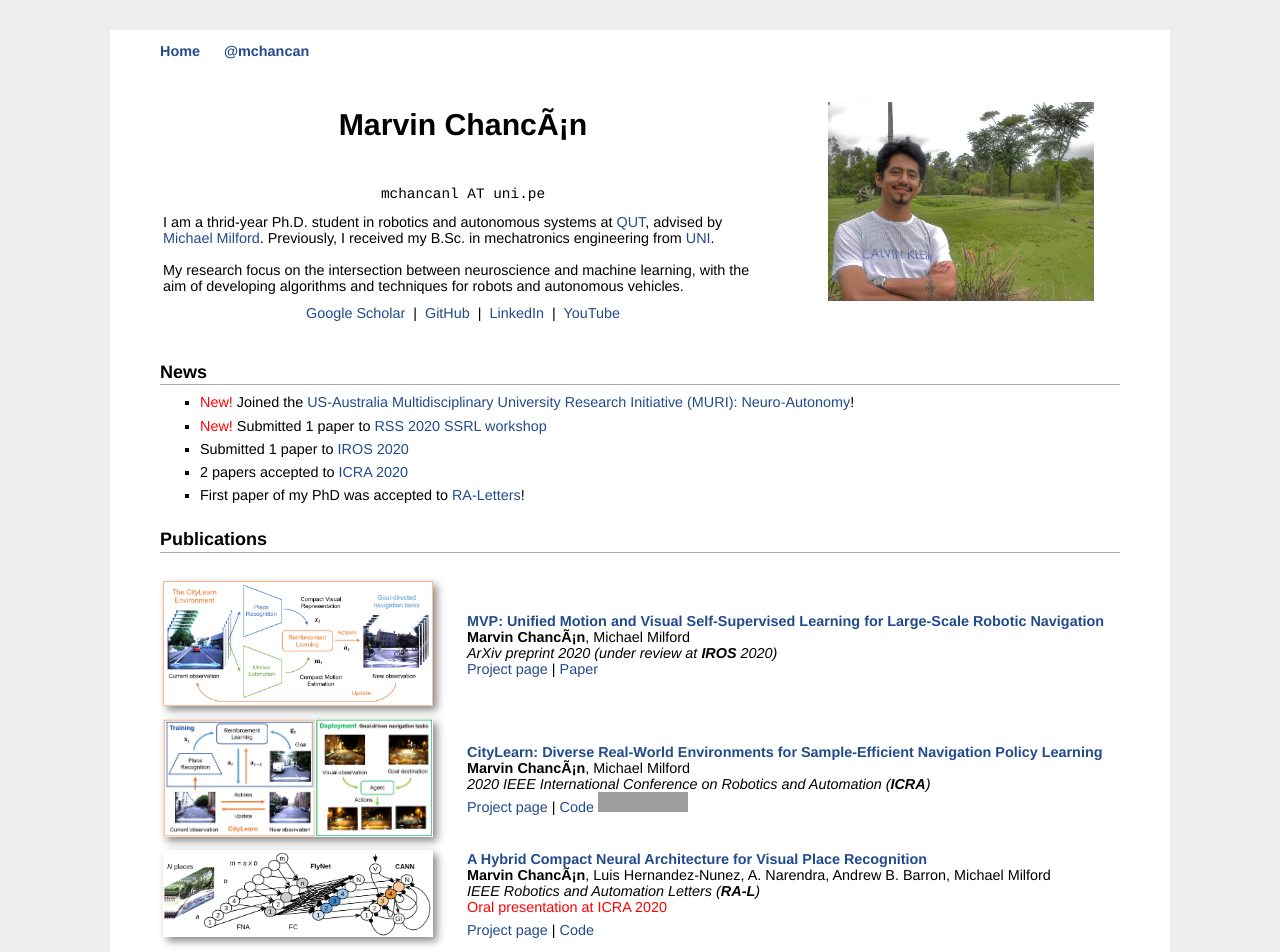
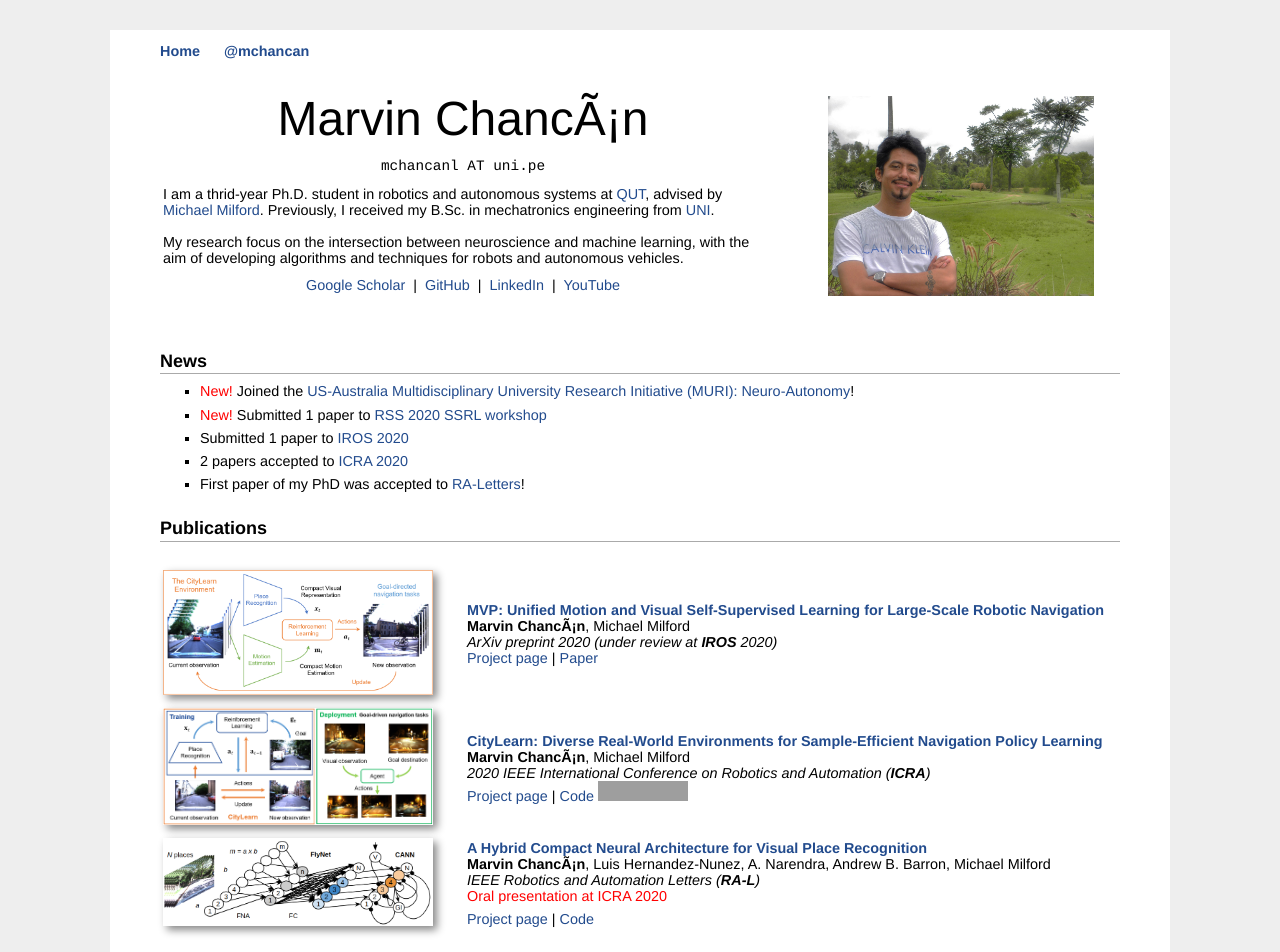
Before and after one commit to mchancan/mchancan.github.io, a Jekyll site: the page built from index.html, in a window 1280 px wide. Shown: the top 952 px of the page. Built offline with Jekyll 4.4.1, drawn with Linux system fonts in a browser that asks for light colours; comment, search, counter and statistics services are not loaded; grey boxes are pictures that could not be loaded.

Commit message:
Update index.html

```diff
--- a/index.html
+++ b/index.html
@@ -7,10 +7,9 @@ title: Marvin's Homepage
 <tbody>
 <tr>
 	<td width="600">
-		<!--<div id="toptitle">-->
-		<h1>
-		<p align="center">Marvin Chancán</p>
-		</h1>
+		<!--<div id="toptitle">
+		<h1>		</h1>-->
+		<p align="center"><font size=8>Marvin Chancán</font></p>
 		<p align="center">
 		<font face="courier">mchancanl AT uni.pe</font>
 		</p>
```
